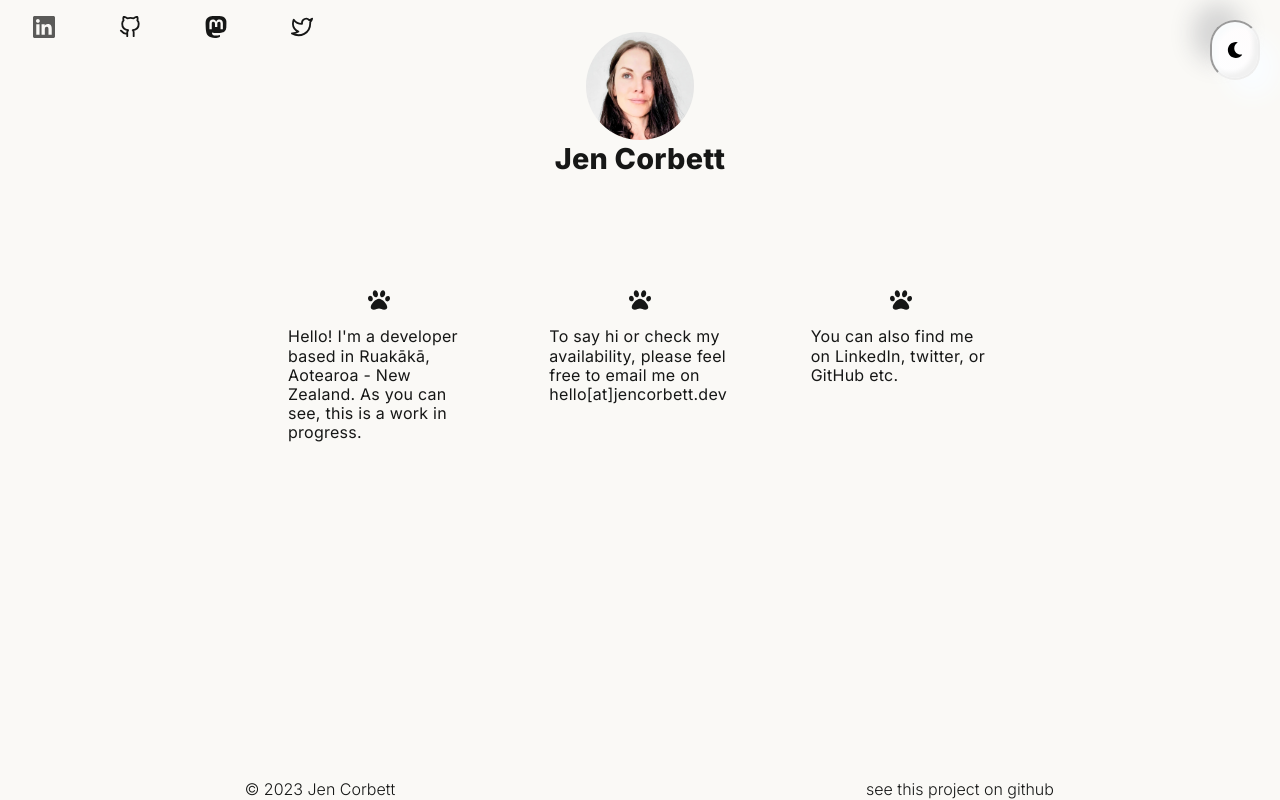
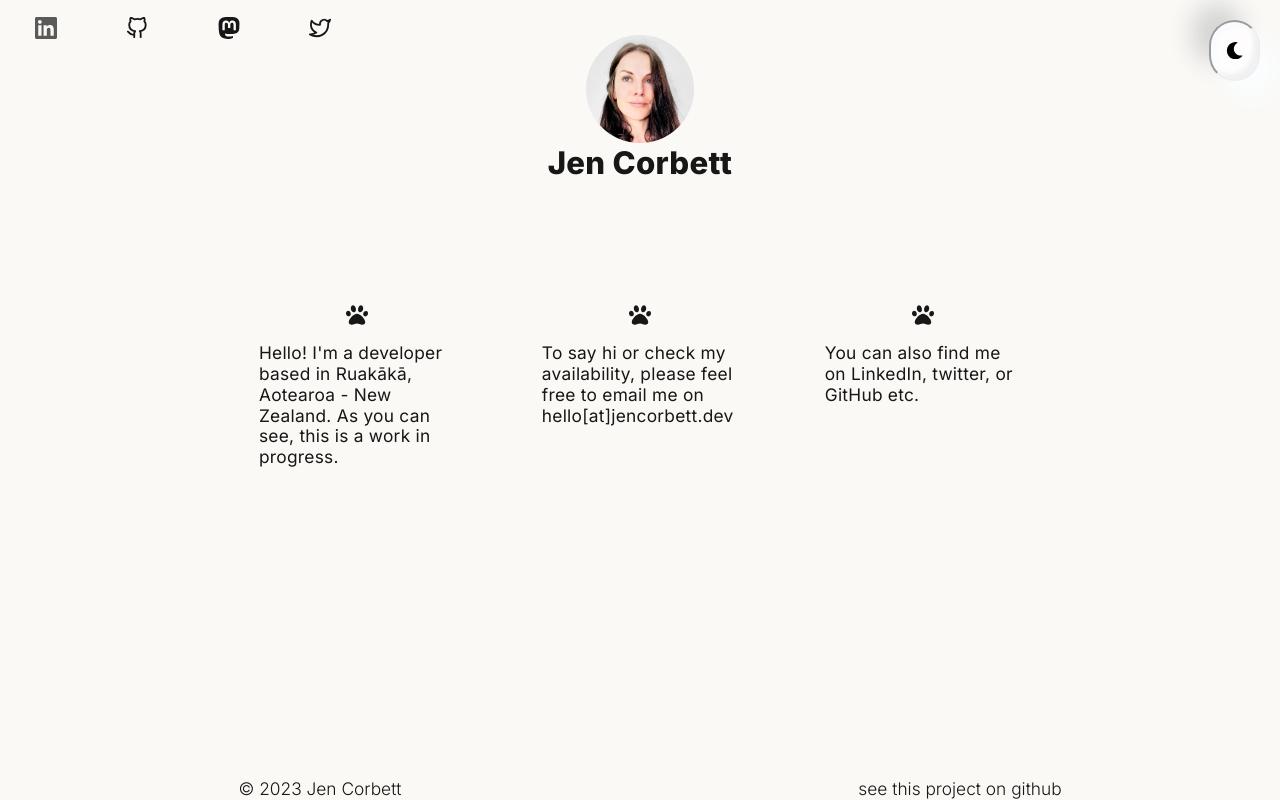
Before and after one commit to ajenstory/jencorbett.dev, a Next.js app in the folder app/: page / in a window 1280 px wide. Built offline with nearby package versions, Linux system fonts and the light colour scheme.

Commit message:
Update global font-size calcs

```diff
--- a/app/styles/globals.css
+++ b/app/styles/globals.css
@@ -40,6 +40,7 @@ html,
 body {
   white-space: inherit;
   max-width: 100vw;
+  font-size: calc(1rem + 0.165vmin);
 }
 /*
   Typographic tweaks!
```
